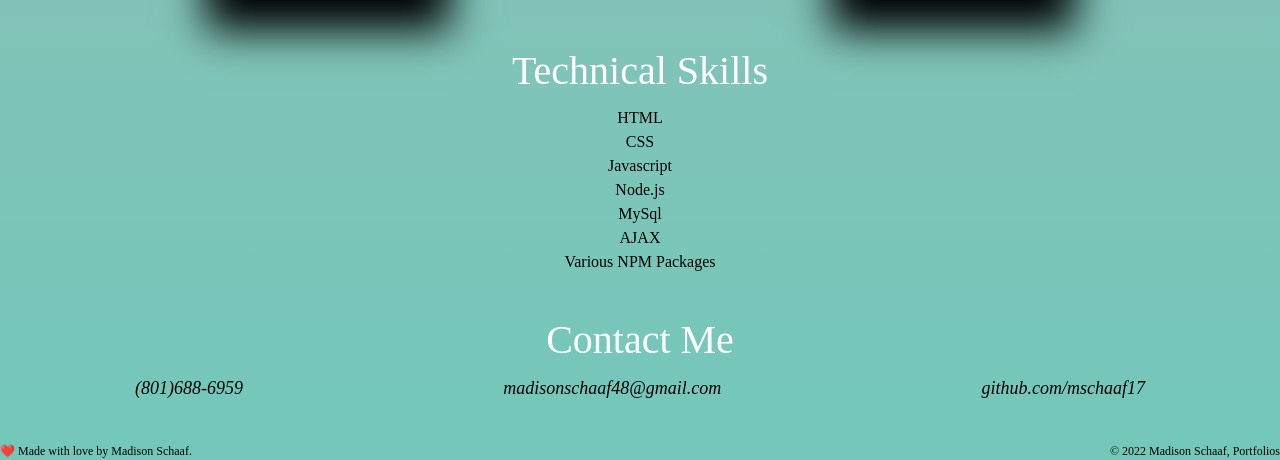
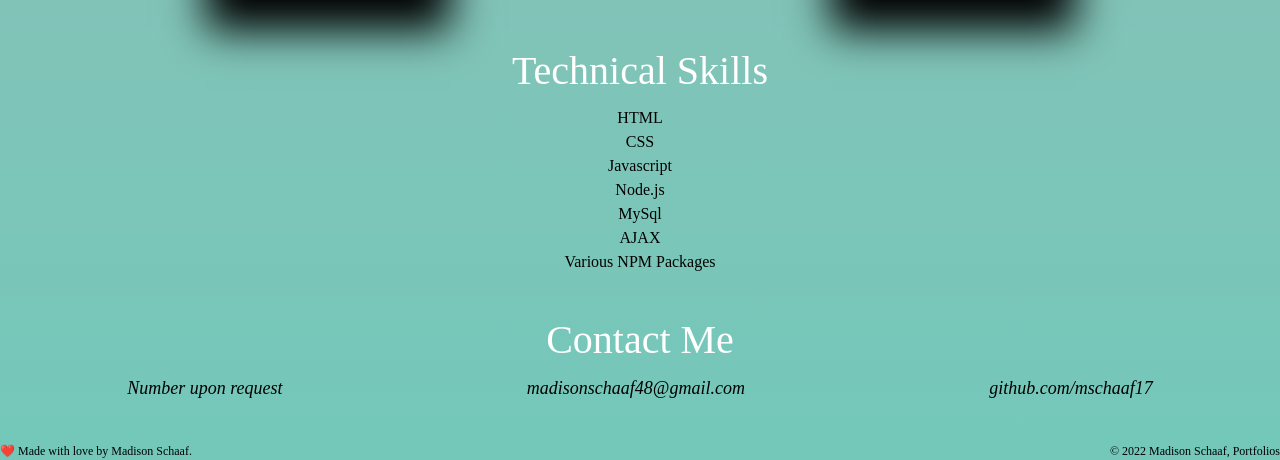
Before and after one commit to mschaaf17/Portfolio-Updated, a plain HTML site: page index.html in a window 1280 px wide. Shown: the part 1859-2319 px from the top of the page. Drawn offline with nearby package versions, Linux system fonts and the light colour scheme; no server answers.

Commit message:
no nunber

```diff
--- a/index.html
+++ b/index.html
@@ -165,7 +165,7 @@
       <h2 id="contact-me" class="pt-9 secondary-heading text-center text-[40px]">Contact Me</h2>
 
       <address class="address">
-        <a class="contact-info" href="tel:+18016886959">(801)688-6959</a>
+        <p>Number upon request</p>
         <a class="contact-info" href="mailto:madisonschaaf48@gmail.com">madisonschaaf48@gmail.com</a>
         <a class="contact-info" href="https://github.com/mschaaf17">github.com/mschaaf17</a>
         </address>
```
